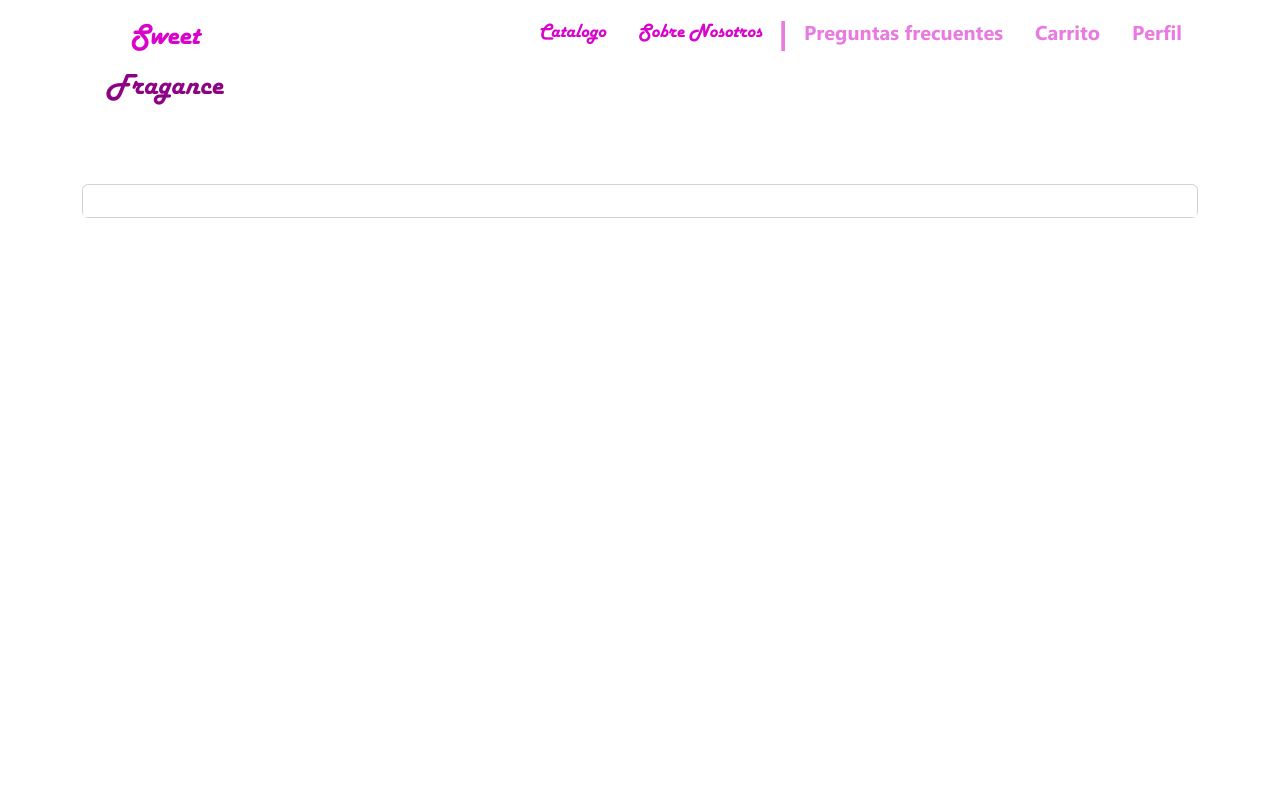
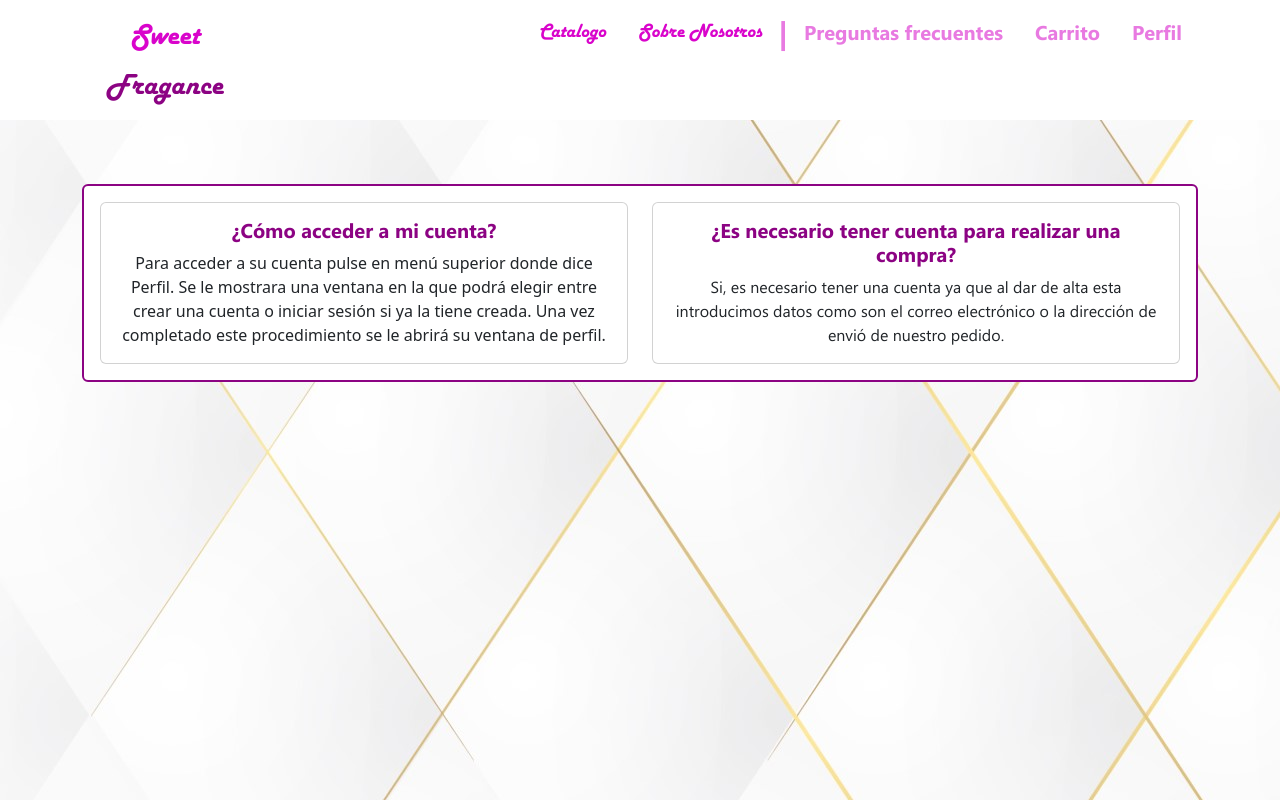
Before and after one commit to zalobmq/SweetFragance, a website: page src/pages/preguntas.html in a window 1280 px wide. Drawn offline with nearby package versions, Linux system fonts and the light colour scheme.

Commit message:
Web base terminada

```diff
--- a/src/pages/preguntas.html
+++ b/src/pages/preguntas.html
@@ -11,7 +11,7 @@
     <link rel="shortcut icon" href="../img/Icons/perfume.png">
 </head>
 
-<body class="background-Preguntas">
+<body class="fondoVentana-sesion">
     <div class="barra-nav">
         <div class="container text-center ">
             <div class="row">
@@ -57,9 +57,37 @@
         </div>
     </div>
 
-    <div class="container contenidoOtros">
-        <div class="card text-center card-Sesion">
-            <div class="card-body fondocard-Sesion">
+    <div class="container contenidoOtros ">
+        <div class="card text-center card-Sesion borde-fucsia">
+            <div class="card-body  ">
+                <div class="row row-cols-1 row-cols-md-2 g-4">
+                    <div class="col">
+                        <div class="card ">
+                            <div class="card-body">
+                                <h5 class="card-title tl-preguntasF">¿Cómo acceder a mi cuenta?</h5>
+                                <p class="card-text ">Para acceder a su cuenta pulse en menú
+                                    superior donde dice Perfil.
+                                    Se le mostrara una ventana en la que podrá
+                                    elegir entre crear una cuenta o iniciar sesión
+                                    si ya la tiene creada.
+                                    Una vez completado este procedimiento se le abrirá su
+                                    ventana de perfil.</p>
+                            </div>
+                        </div>
+                    </div>
+                    <div class="col">
+                        <div class="card">
+                            <div class="card-body">
+                                <h5 class="card-title tl-preguntasF">¿Es necesario tener cuenta
+                                    para realizar una compra?</h5>
+                                <p class="card-text ds-preguntasF">Si, es necesario tener una cuenta ya que al dar de alta esta
+                                    introducimos datos como son el correo electrónico o la
+                                    dirección de envió de nuestro pedido.</p>
+                            </div>
+                        </div>
+                    </div>
+
+                </div>
             </div>
         </div>
     </div>
--- a/src/sass/_others.scss
+++ b/src/sass/_others.scss
@@ -291,12 +291,13 @@ color: $primaryFucsia;
     font-family: HarlowSolid;
     font-size: 60px;
     color: $customWhite;
+    text-decoration: underline;
 }
 .des-cat{
     font-family: HarlowSolid;
     font-size: 20px;
-
-    color: $customWhite;
+    text-decoration: underline;
+    color: $secondaryFucsia;
 }
 .imagen-1-Catalogo{
 height: 700px;
@@ -322,3 +323,20 @@ border-radius: 20px;
 .brd{
     border-radius: 25px;
 }
+
+.tl-preguntasF{
+    font-family: Ebrima-Negrita;
+    color: $secondaryFucsia;
+}
+.ds-preguntasF{
+    font-family: Ebrima;
+}
+.borde-fucsia{
+    border: 2px solid $secondaryFucsia;
+}
+.borde-fucsia-central-1{
+    border-right: 1px solid $secondaryFucsia;
+}
+.borde-fucsia-central-2{
+    border-left: 1px solid $secondaryFucsia;
+}
```
Also changed, not shown: src/pages/catalogo.html (+12 -4 lines), src/pages/sesion.html (+3 -3 lines), src/css/styles.css, 1 other file.
